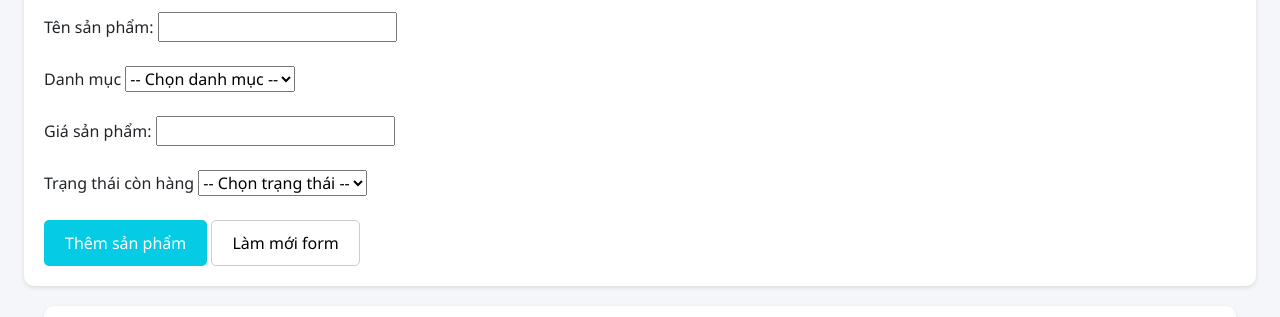
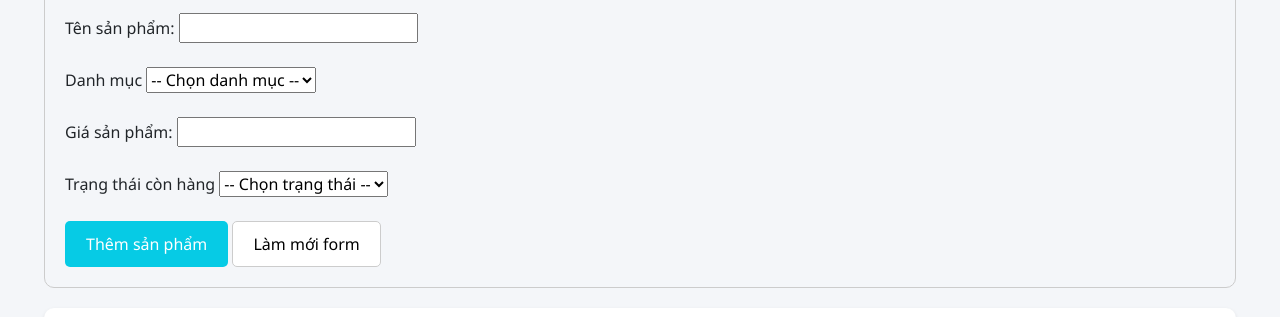
Before and after one commit to tranduclap/demo_test, a plain HTML site: page index.html in a window 1280 px wide. Shown: the part 263-580 px from the top of the page. Drawn offline with nearby package versions, Linux system fonts and the light colour scheme.

Commit message:
fix css file

```diff
--- a/style.css
+++ b/style.css
@@ -16,20 +16,14 @@
         border-radius: 20px;
 
     }
-    .add-products-form {
-        background-color: white;
-        padding: 20px;
-        border-radius: 10px;
-        box-shadow: 0 2px 4px rgba(0, 0, 0, 0.1);
-    }
-    /* .add-products-form{
-        width: 300px;
+
+    .add-products-form{
         box-sizing:border-box;
         margin: 20px;
         padding: 20px;
         border: 1px solid #ccc;
         border-radius: 10px;
-    } */
+    }
    .product-list {
     margin: 20px;
     padding: 20px;
```
